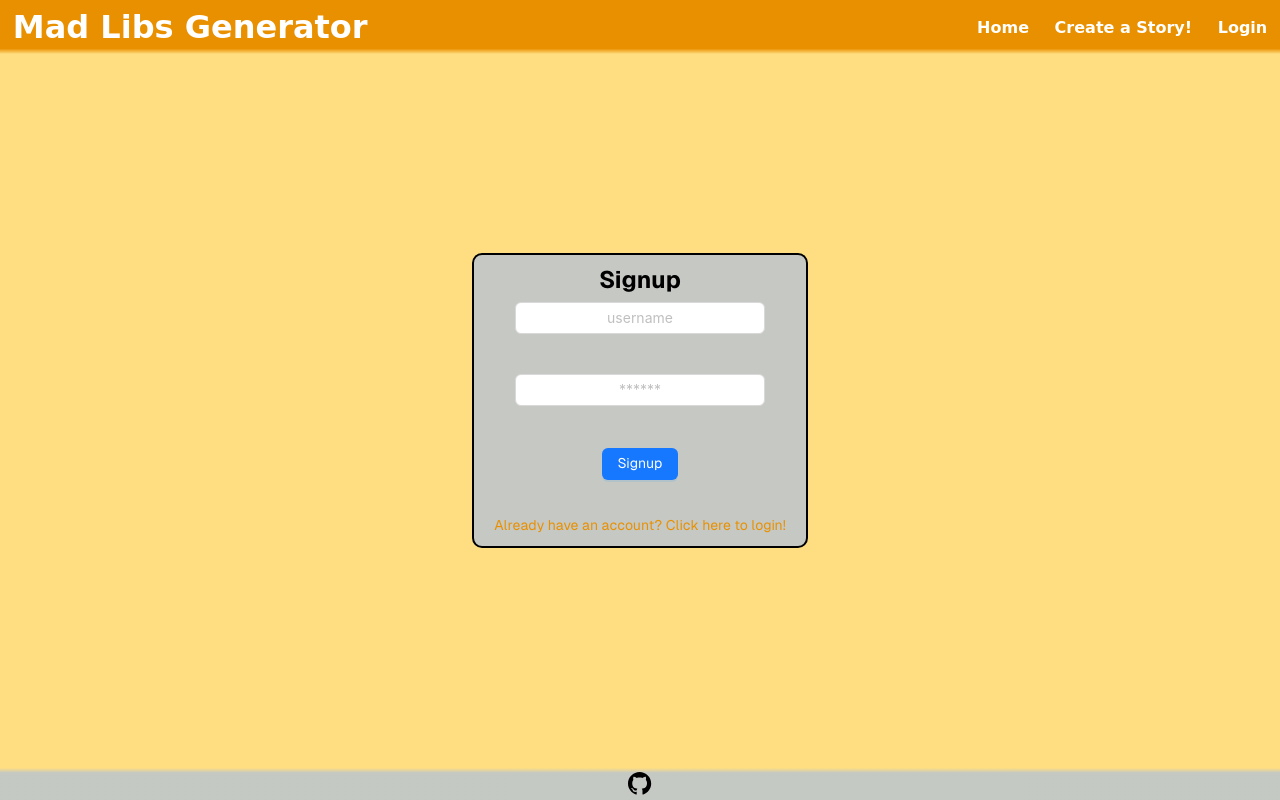
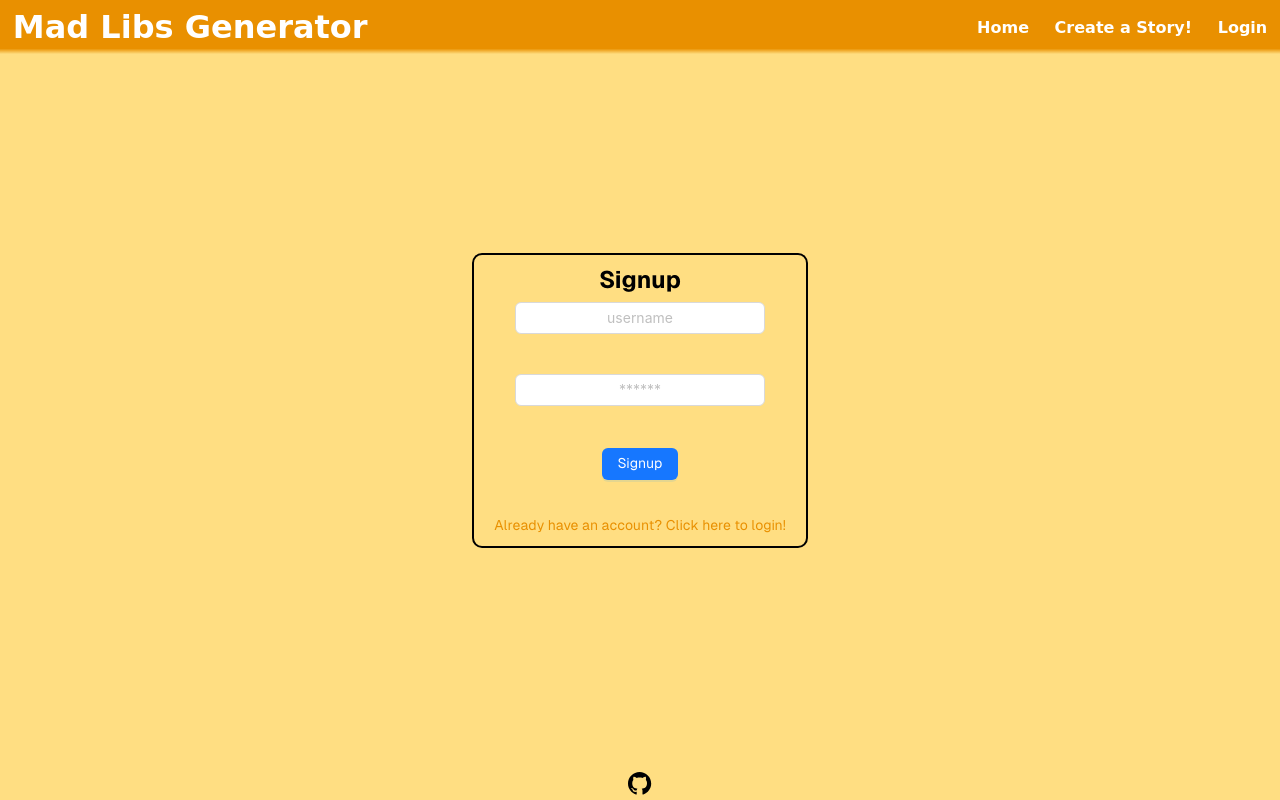
Before and after one commit to RCLobster/team-M-s-project-3, a React (Vite) app in the folder client/: page /signup in a window 1280 px wide. Built offline with nearby package versions, Linux system fonts and the light colour scheme.

Commit message:
i forgor what i did

```diff
--- a/client/src/App.css
+++ b/client/src/App.css
@@ -36,18 +36,11 @@
 }
 
 :root {
-    /* --black: #000000;
-    --ocean-grey: #0C1821;
-    --ocean-grey-fade: #0c18218f;
-    --navy: #1B2A41;
-    --cloudy-night: #324A5F;
-    --lugia: #52505c; */
     --clear: #00000000;
-
-    --black: #e99000;
-    --ocean-grey-fade: #dda818;
+    --header: #e99000;
+    --cream-orange: #dda818;
     --navy: #BE5600;
-    --cloudy-night: #9cbaf196;
+    --sub-background: #9cbaf196;
     --background: #ffde82;
 
 }
@@ -93,7 +86,7 @@
 }
 
 .login-box a {
-    color: var(--black);
+    color: var(--header);
 }
 
 .login-box a,
@@ -122,7 +115,7 @@
     top: 0;
     z-index: 2;
     width: 100%;
-    background: linear-gradient(var(--black) 90%, var(--clear) 100%);
+    background: linear-gradient(var(--header) 90%, var(--clear) 100%);
 }
 
 header h1,
```
